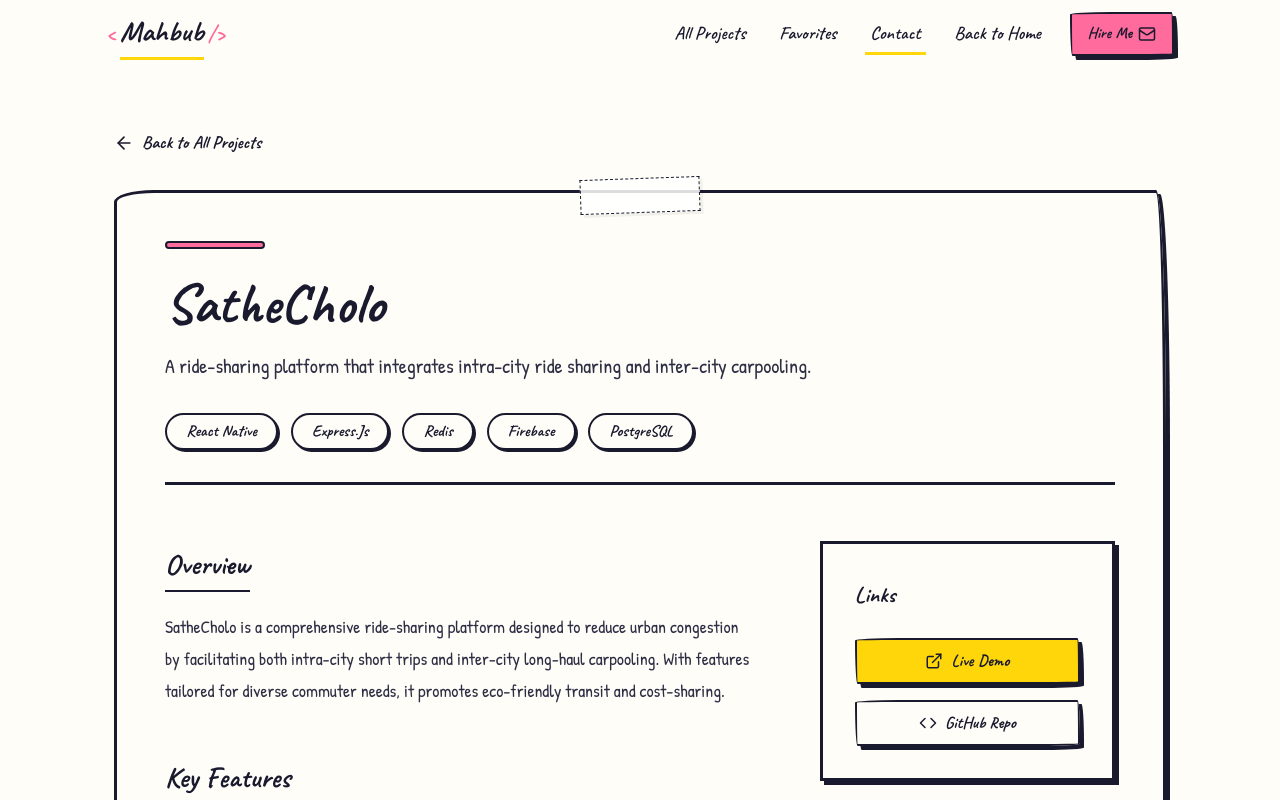
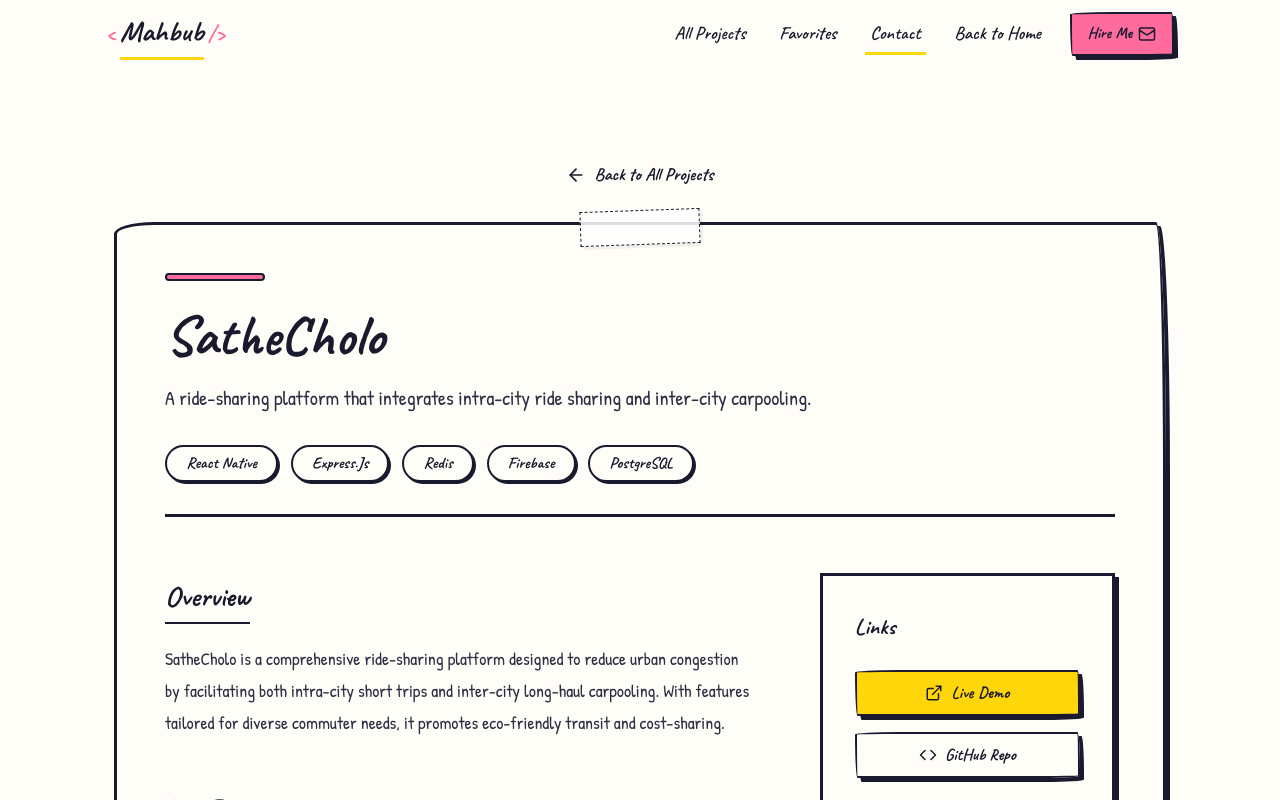
Before and after one commit to Maahhbuub/Mahbub-Doodle, a React (Vite) app: page /projects/1 in a window 1280 px wide. Shown: the top 800 px of the page. Built offline with nearby package versions, Linux system fonts and the light colour scheme.

Commit message:
fix(project): resovle back button

```diff
--- a/src/pages/ProjectDetails.jsx
+++ b/src/pages/ProjectDetails.jsx
@@ -13,7 +13,9 @@ const ProjectDetails = () => {
         return (
             <div className={`container ${styles.notFound}`}>
                 <h2 className="section-title">Project Not Found</h2>
-                <Link to="/projects" className="btn-doodle">Back to Projects</Link>
+                <Link to="/projects" className={styles.backBtn}>
+                    <ArrowLeft size={20} /> Back to All Projects
+                </Link>
             </div>
         );
     }
--- a/src/pages/ProjectDetails.module.css
+++ b/src/pages/ProjectDetails.module.css
@@ -10,8 +10,10 @@
 }
 
 .backBtn {
+  margin-top: 2rem;
   display: flex;
   align-items: center;
+  justify-content: center;
   gap: 0.5rem;
   font-family: var(--font-doodle);
   font-weight: 700;
```
